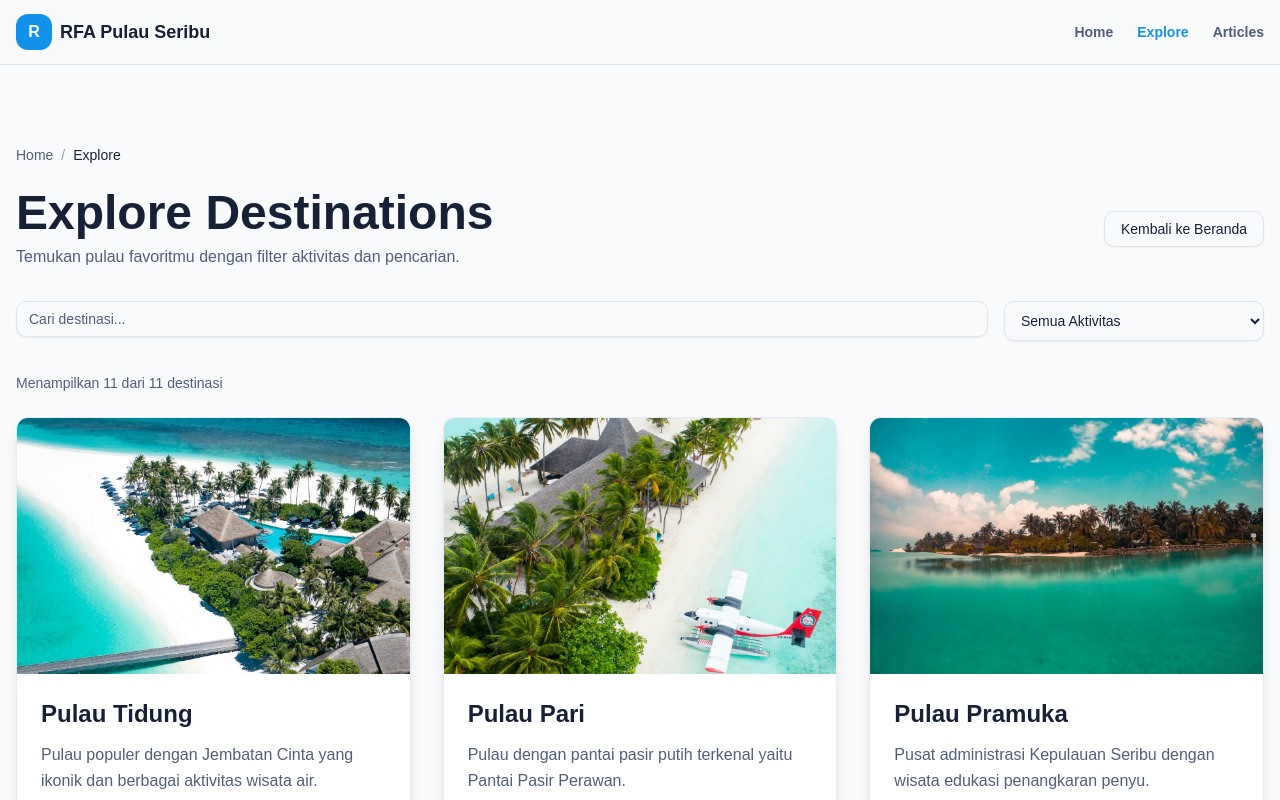
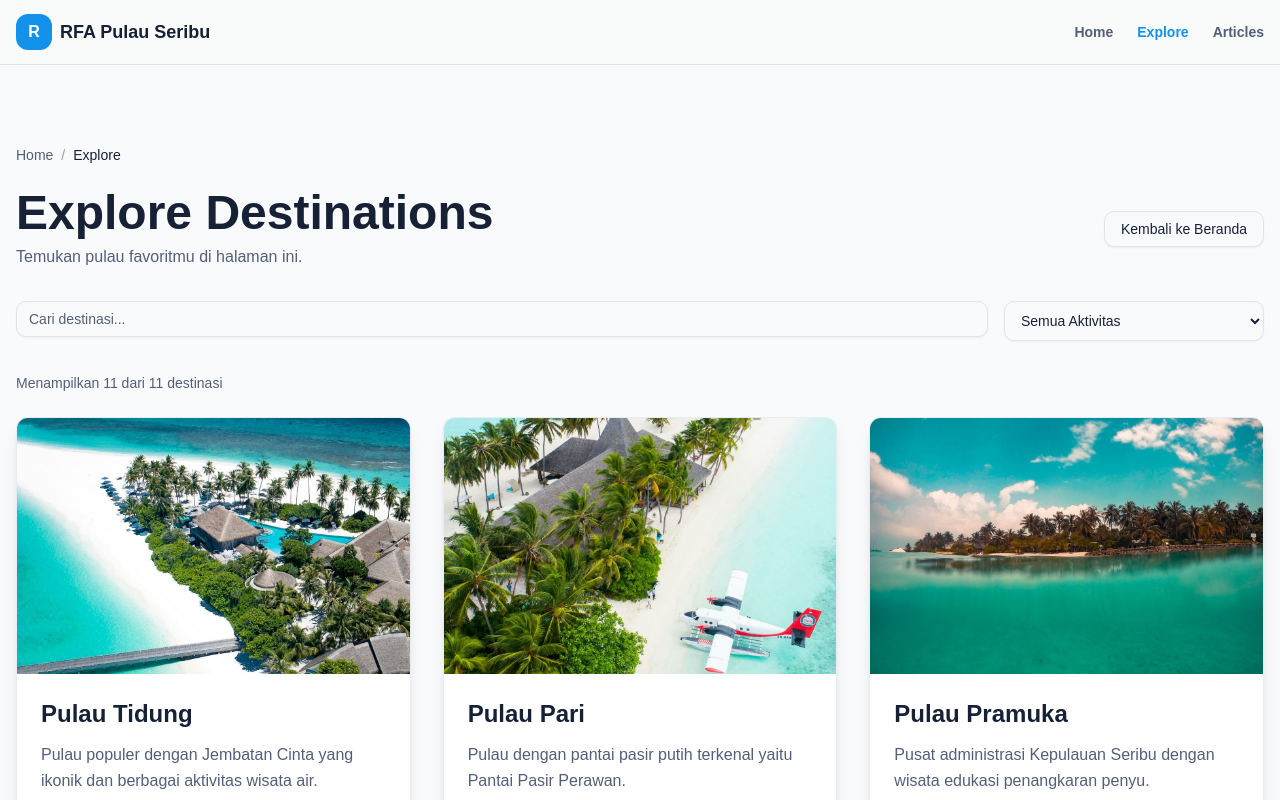
Before and after one commit to tarasare/rfawisatapulauseribu.com, a React (Vite) app in the folder apps/web/: page /destinations in a window 1280 px wide. Shown: the top 800 px of the page. Built offline with nearby package versions, Linux system fonts and the light colour scheme.

Commit message:
test edit teks di halaman explore

```diff
--- a/apps/web/src/pages/ExploreDestinationsPage.jsx
+++ b/apps/web/src/pages/ExploreDestinationsPage.jsx
@@ -59,7 +59,7 @@ const ExploreDestinationsPage = () => {
                 Explore Destinations
               </h1>
               <p className="text-muted-foreground mt-2">
-                Temukan pulau favoritmu dengan filter aktivitas dan pencarian.
+                Temukan pulau favoritmu di halaman ini.
               </p>
             </div>
 
```
